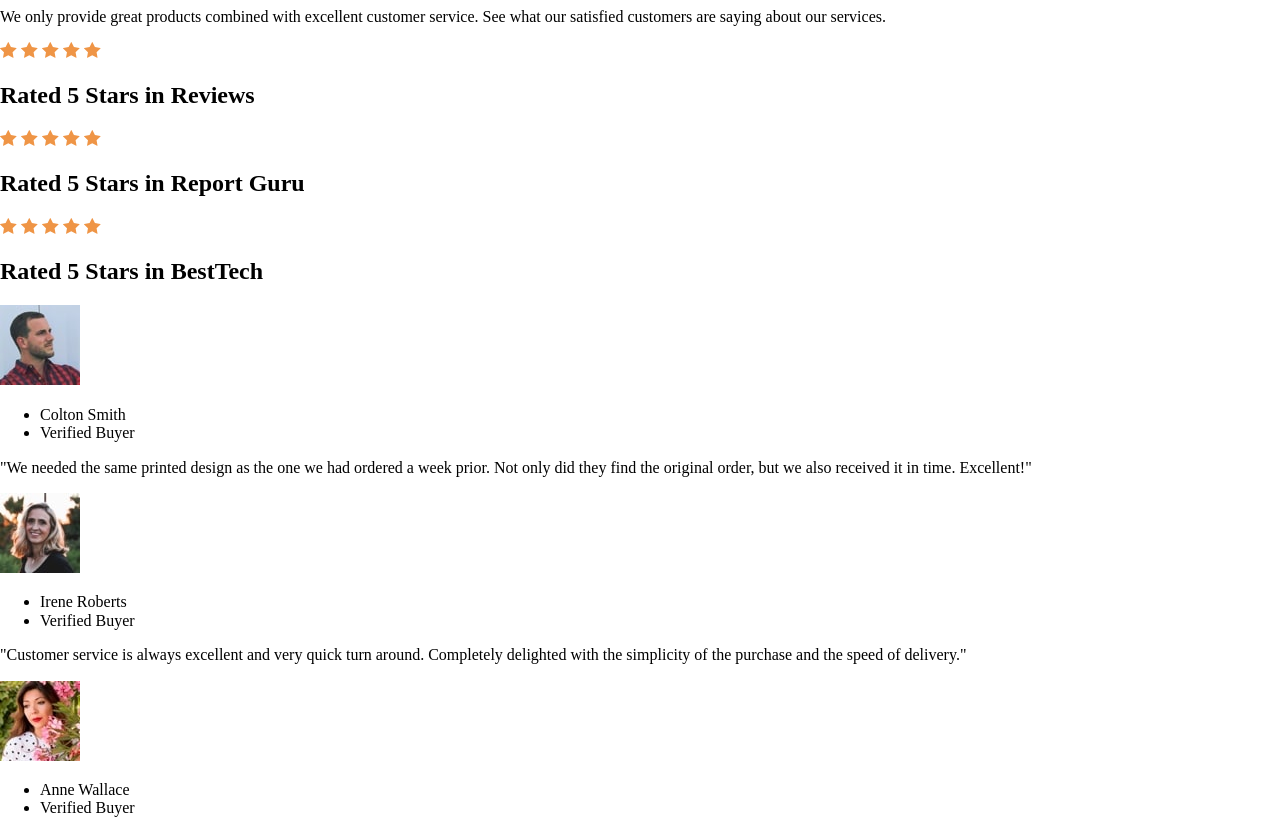
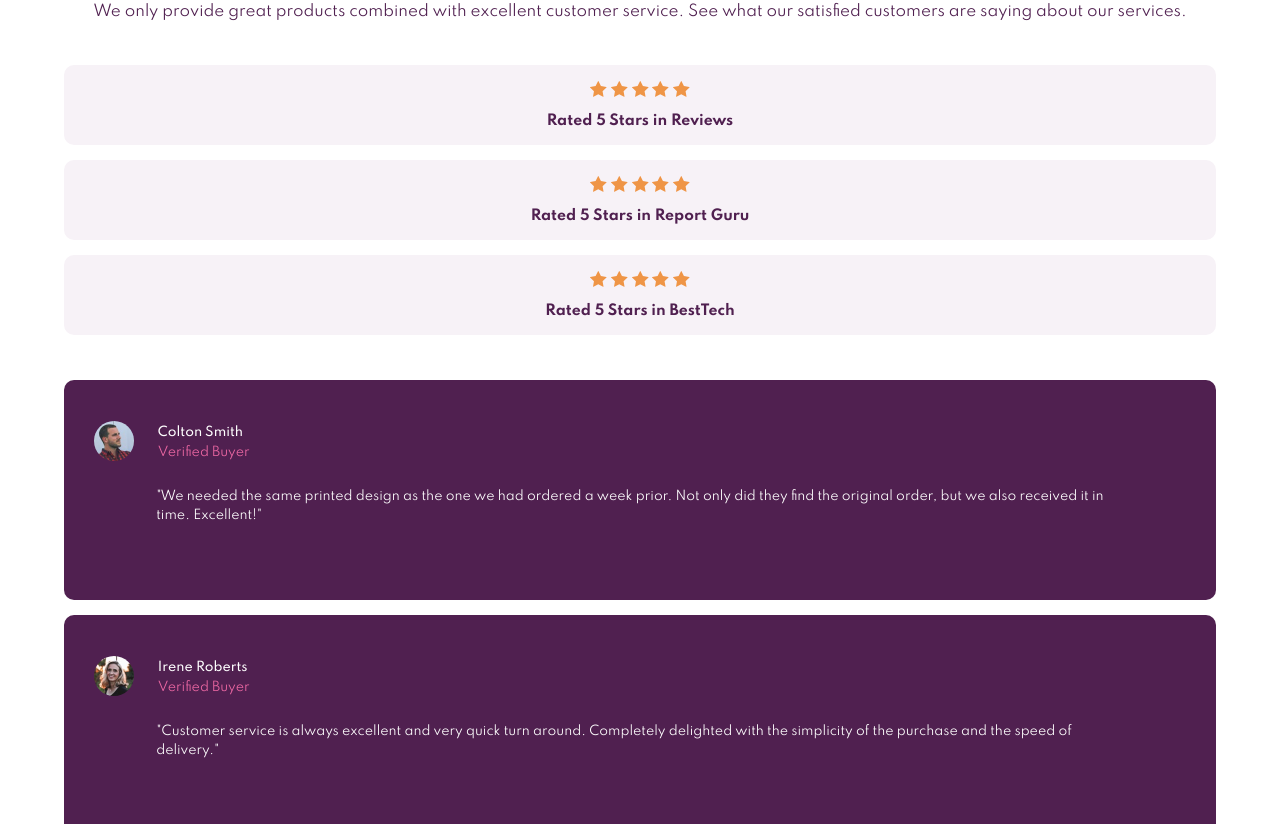
Before and after one commit to Enmanuel-Otero-Montano/social-proof-section-master, a plain HTML site: page index.html in a window 1280 px wide. Shown: the part 72-896 px from the top of the page. Drawn offline with Linux system fonts and the light colour scheme; the site is published under a folder, as on GitHub Pages, so addresses that start at the root find nothing.

Commit message:
Update index.html

```diff
--- a/index.html
+++ b/index.html
@@ -26,7 +26,7 @@
     <link rel="preconnect" href="https://fonts.gstatic.com" crossorigin>
     <link href="https://fonts.googleapis.com/css2?family=Spartan:wght@400;500;700&display=swap" rel="stylesheet">
     <link rel="stylesheet" href="css/normalize.css">
-    <link rel="stylesheet" href="/css/style-dist.css">
+    <link rel="stylesheet" href="css/style-dist.css">
     <title>Social Proof Section Master</title>
 </head>
 <body>
```
